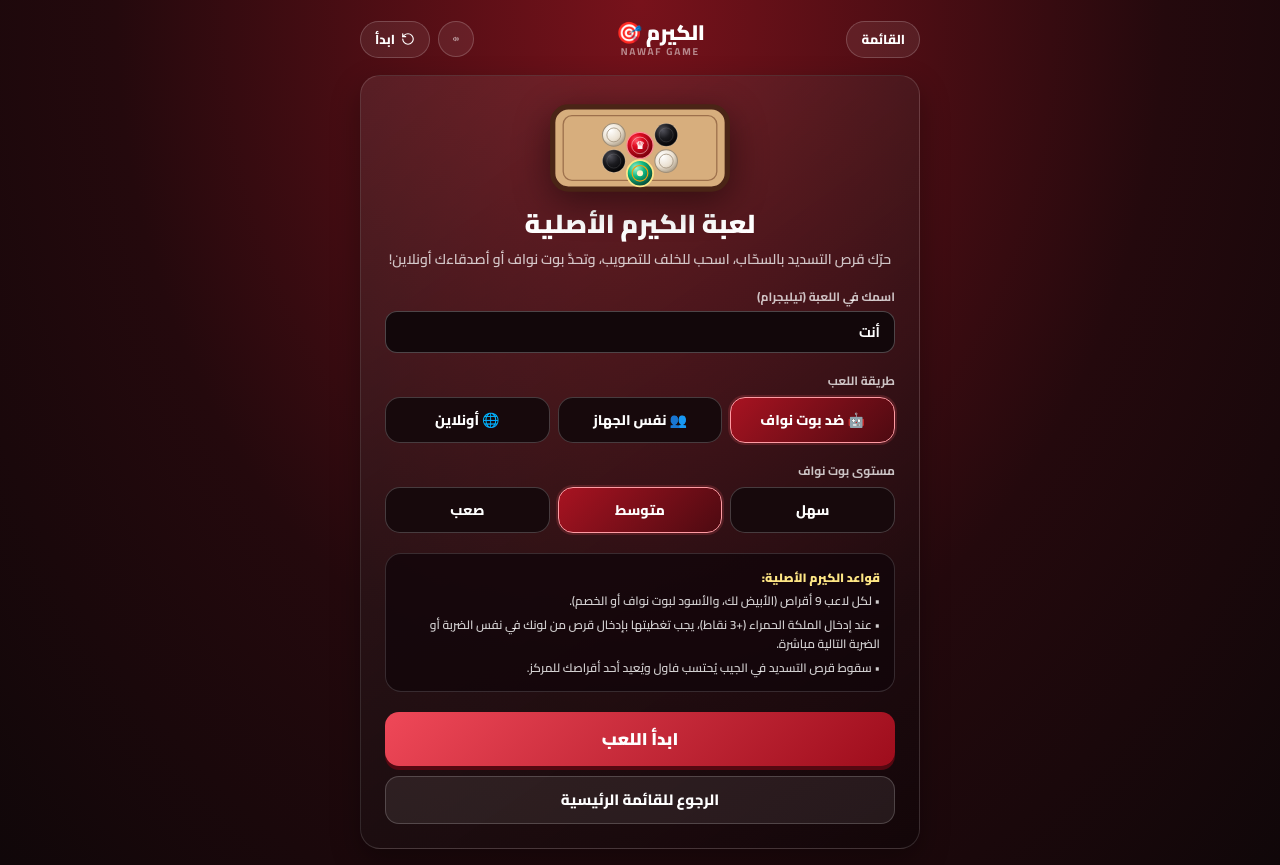
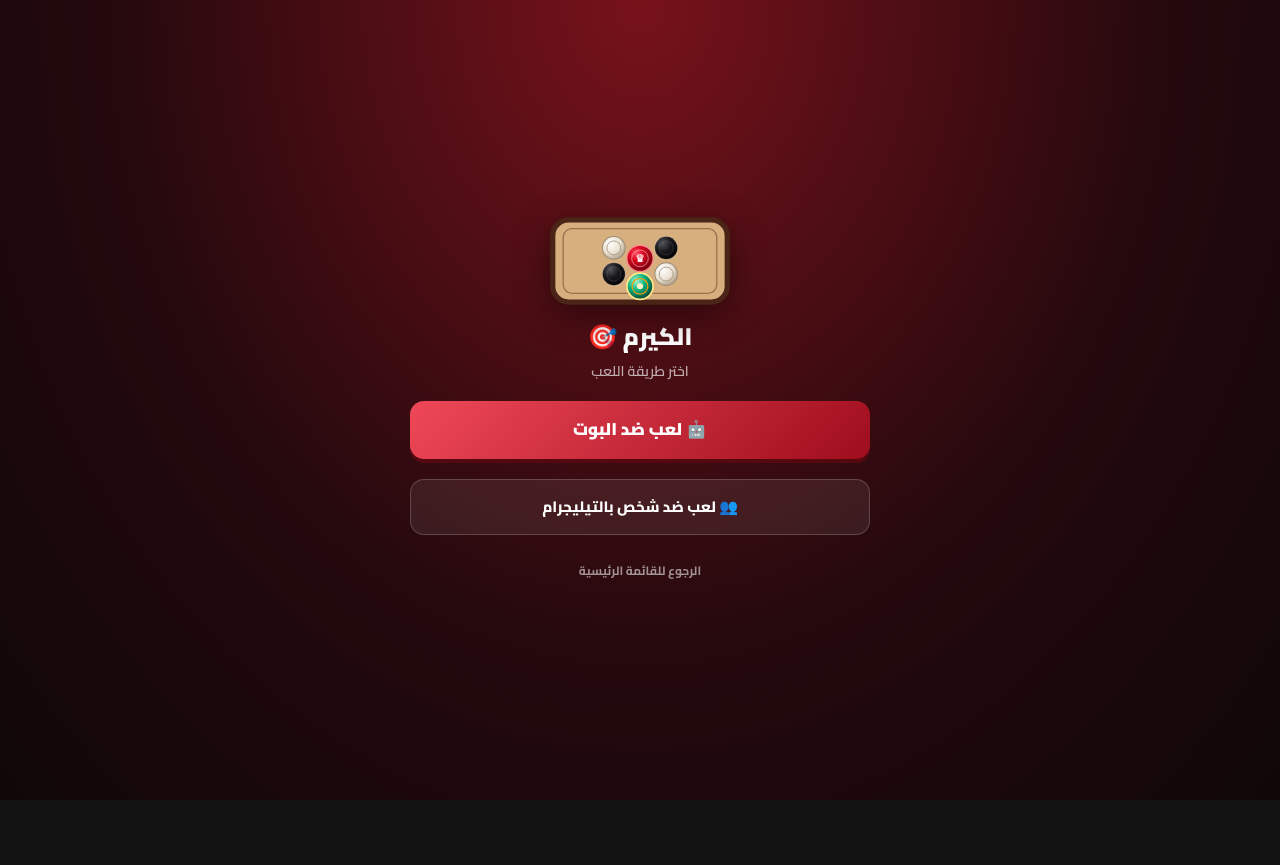
Before and after one commit to omhatan6789-netizen/nawaf-games, a React (Vite) app in the folder games-src/carrom/: page / in a window 1280 px wide. After the commit the page ends 800 px from the top, so only its background shows below. Built offline with nearby package versions, Linux system fonts and the light colour scheme.

Commit message:
Add two-step Carrom game mode entry screen

```diff
--- a/games-src/carrom/src/App.tsx
+++ b/games-src/carrom/src/App.tsx
@@ -113,7 +113,7 @@ export default function App() {
   const initialRoomCode = useMemo(() => getInitialRoomCodeFromUrl(), []);
   const clientId = useMemo(() => getStableClientId(), []);
 
-  const [screen, setScreen] = useState<'setup' | 'playing'>('setup');
+  const [screen, setScreen] = useState<'choice' | 'setup' | 'playing'>(initialRoomCode ? 'setup' : 'choice');
   const [mode, setMode] = useState<GameMode>(() =>
     initialRoomCode ? 'online' : 'bot'
   );
@@ -494,6 +494,44 @@ export default function App() {
 
   const isHost = onlineRoom ? onlineRoom.hostId === myOnlineId : false;
 
+  if (screen === 'choice') {
+    return (
+      <div className="min-h-[100dvh] w-full flex flex-col items-center justify-center px-4 py-6">
+        <main className="w-full max-w-[460px] flex flex-col gap-5">
+          <div className="text-center">
+            <CarromPreviewSvg />
+            <h1 className="text-2xl font-black text-white mt-3">الكيرم 🎯</h1>
+            <p className="text-sm text-white/65 mt-2">اختر طريقة اللعب</p>
+          </div>
+          <button
+            type="button"
+            onClick={() => { setMode('bot'); setOnlineRoom(null); setScreen('setup'); }}
+            className="nawaf-primary w-full py-4 text-base font-black"
+          >
+            🤖 لعب ضد البوت
+          </button>
+          <button
+            type="button"
+            onClick={() => {
+              const webApp = window.Telegram?.WebApp as any;
+              if (typeof webApp?.switchInlineQuery !== 'function') {
+                showToast('افتح اللعبة من داخل تيليجرام لاختيار المحادثة');
+                return;
+              }
+              webApp.switchInlineQuery('الكيرم', ['users', 'bots', 'groups', 'channels']);
+            }}
+            className="nawaf-secondary w-full py-4 text-base font-black"
+          >
+            👥 لعب ضد شخص بالتيليجرام
+          </button>
+          <button type="button" onClick={() => { window.location.href = '/miniapp/'; }} className="text-xs font-bold text-white/55 py-2">
+            الرجوع للقائمة الرئيسية
+          </button>
+        </main>
+      </div>
+    );
+  }
+
   // =========================================================================
   // GAMEPLAY SCREEN (Fits cleanly inside 100dvh without scrolling)
   // =========================================================================
@@ -754,65 +792,6 @@ export default function App() {
               />
             </div>
 
-            {mode === 'local' && playerCount === 2 && (
-              <div>
-                <label
-                  htmlFor="carrom-p2-name"
-                  className="block text-xs font-bold text-white/75 mb-1.5"
-                >
-                  اسم اللاعب الثاني (نفس الجهاز)
-                </label>
-                <input
-                  id="carrom-p2-name"
-                  type="text"
-                  maxLength={24}
-                  value={localP2Name}
-                  onChange={(e) => setLocalP2Name(e.target.value)}
-                  placeholder="اكتب اسم اللاعب الثاني..."
-                  className="w-full rounded-xl border border-white/25 bg-[#12070a] px-3.5 py-2.5 text-sm font-bold text-white outline-none focus:border-[#ff9ba3]"
-                />
-              </div>
-            )}
-          </div>
-
-          {/* Game Mode Selection */}
-          <div>
-            <div className="text-xs font-bold text-white/75 mb-2">طريقة اللعب</div>
-            <div className="grid grid-cols-3 gap-2">
-              <button
-                type="button"
-                onClick={() => {
-                  setMode('bot');
-                  setOnlineRoom(null);
-                }}
-                className={`nawaf-choice py-3 px-2 text-xs sm:text-sm ${
-                  mode === 'bot' ? 'active' : ''
-                }`}
-              >
-                🤖 ضد بوت نواف
-              </button>
-              <button
-                type="button"
-                onClick={() => {
-                  setMode('local');
-                  setOnlineRoom(null);
-                }}
-                className={`nawaf-choice py-3 px-2 text-xs sm:text-sm ${
-                  mode === 'local' ? 'active' : ''
-                }`}
-              >
-                👥 نفس الجهاز
-              </button>
-              <button
-                type="button"
-                onClick={() => setMode('online')}
-                className={`nawaf-choice py-3 px-2 text-xs sm:text-sm ${
-                  mode === 'online' ? 'active' : ''
-                }`}
-              >
-                🌐 أونلاين
-              </button>
-            </div>
           </div>
 
           {/* Bot Difficulty */}
```
